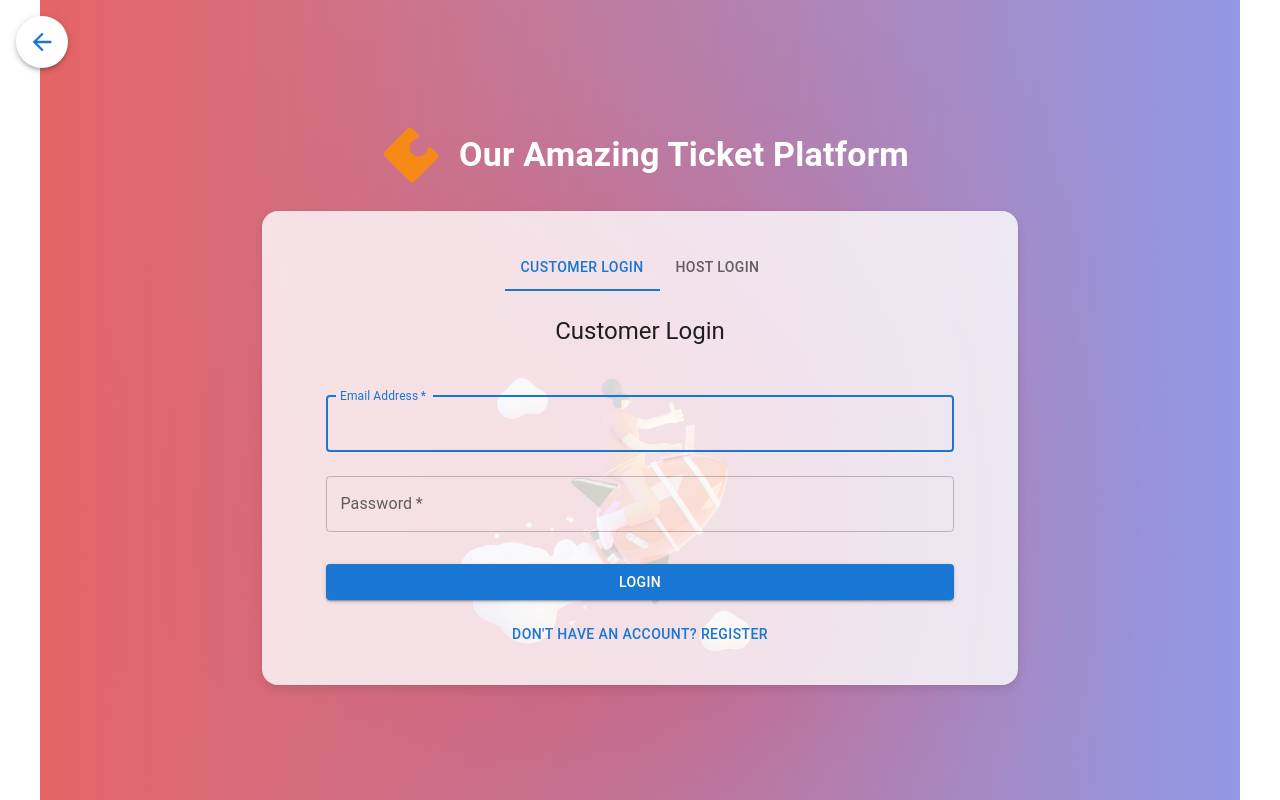
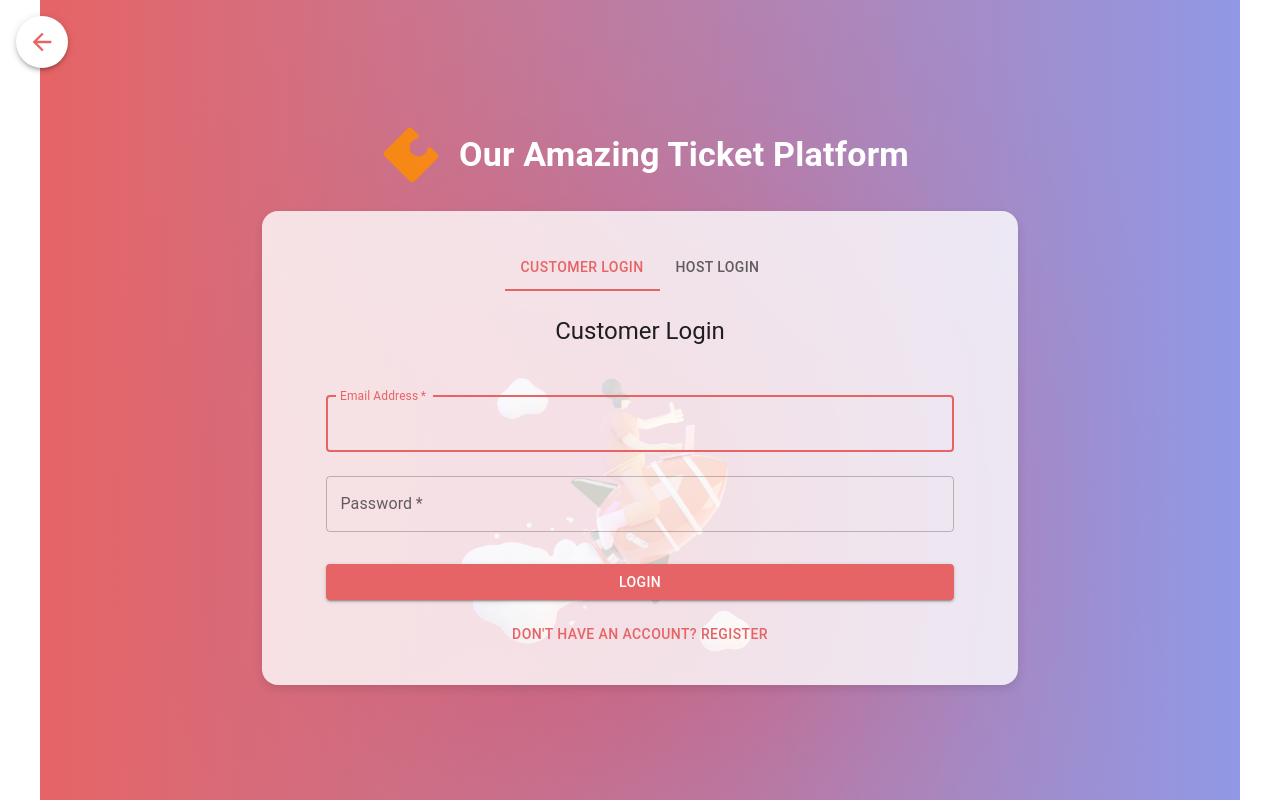
Before and after one commit to JoeJoeFang/9900, a React (Create React App) app in the folder frontend/: page /combined-login in a window 1280 px wide. Built offline with nearby package versions, Linux system fonts and the light colour scheme.

Commit message:
updated cancel booking bug

```diff
--- a/frontend/src/components/BackButton.jsx
+++ b/frontend/src/components/BackButton.jsx
@@ -1,22 +1,14 @@
 import React from 'react';
 import { useNavigate, useLocation } from 'react-router-dom';
-import { ThemeProvider, IconButton } from '@mui/material';
-import { createTheme } from '@mui/material/styles';
+import {ThemeProvider, IconButton, useTheme} from '@mui/material';
 
-const theme = createTheme({
-    palette: {
-        primary: {
-            main: '#e66465',
-        },
-        secondary: {
-            main: '#9198e5',
-        },
-    },
-});
+
+
 
 const BackButton = () => {
     const navigate = useNavigate();
     const location = useLocation();
+    const theme = useTheme();
 
     const handleBack = () => {
         navigate(-1);
--- a/frontend/src/index.js
+++ b/frontend/src/index.js
@@ -3,12 +3,28 @@ import ReactDOM from 'react-dom/client';
 import './index.css';
 import App from './App';
 import reportWebVitals from './reportWebVitals';
+import { ThemeProvider, createTheme } from '@mui/material/styles';
+
+// Create a theme instance.
+const theme = createTheme({
+    palette: {
+        primary: {
+            main: '#e66465',
+        },
+        secondary: {
+            main: '#9198e5',
+        },
+    },
+});
 
 const root = ReactDOM.createRoot(document.getElementById('root'));
+
 root.render(
-  <React.StrictMode>
-    <App />
-  </React.StrictMode>
+    <React.StrictMode>
+        <ThemeProvider theme={theme}>
+            <App />
+        </ThemeProvider>
+    </React.StrictMode>
 );
 
 // If you want to start measuring performance in your app, pass a function
--- a/frontend/src/pages/AllEvent.jsx
+++ b/frontend/src/pages/AllEvent.jsx
@@ -1,25 +1,24 @@
 import React, { useEffect, useState } from 'react';
 import axios from 'axios';
-import {ThemeProvider, Card, CardContent, Typography, CardMedia, CircularProgress, Box, Divider} from '@mui/material';
-import { createTheme } from '@mui/material/styles';
+import {
+    ThemeProvider,
+    Card,
+    CardContent,
+    Typography,
+    CardMedia,
+    CircularProgress,
+    Box,
+    Divider,
+    useTheme
+} from '@mui/material';
 import SearchEvents from '../components/SearchEvents';
 import {useNavigate} from "react-router-dom";
 import Navbar from '../components/Navbar';
 import Tooltip from "@mui/material/Tooltip";
 
 
-const theme = createTheme({
-    palette: {
-        primary: {
-            main: '#e66465',
-        },
-        secondary: {
-            main: '#9198e5',
-        },
-    },
-});
-
 const EventsList = () => {
+    const theme = useTheme();
     const [events, setEvents] = useState([]);
     const [isLoading, setIsLoading] = useState(false);
     const [error, setError] = useState(null);
--- a/frontend/src/pages/CreateEventPage.jsx
+++ b/frontend/src/pages/CreateEventPage.jsx
@@ -12,7 +12,7 @@ import {
     Grid,
     TextField,
     Button,
-    IconButton,
+    IconButton, useTheme,
 } from '@mui/material';
 import axios from 'axios';
 import { Dialog, DialogActions, DialogContent, DialogContentText, DialogTitle } from '@mui/material';
@@ -23,20 +23,8 @@ import Autocomplete from '@mui/material/Autocomplete';
 
 
 
-
-
-const theme = createTheme({
-    palette: {
-        primary: {
-            main: '#e66465',
-        },
-        secondary: {
-            main: '#9198e5',
-        },
-    },
-});
-
 const CreateNewEvent = () => {
+    const theme = useTheme();
     const identity = localStorage.getItem('identity');
     const navigate = useNavigate();
     const [formErrors, setFormErrors] = useState({});
--- a/frontend/src/pages/EventDetails.jsx
+++ b/frontend/src/pages/EventDetails.jsx
@@ -1,8 +1,7 @@
 import React, {useCallback, useEffect, useState} from 'react';
 import axios from 'axios';
-import { createTheme } from '@mui/material/styles';
 import NativeSelect from '@mui/material/NativeSelect';
-import { Dialog, DialogActions, DialogContent, DialogContentText, DialogTitle } from '@mui/material';
+import {Dialog, DialogActions, DialogContent, DialogContentText, DialogTitle, useTheme} from '@mui/material';
 import { useParams } from 'react-router-dom';
 import { ThemeProvider } from '@mui/material/styles';
 import {
@@ -25,19 +24,9 @@ import Tooltip from '@mui/material/Tooltip';
 import ReviewsHostPage from "./ReviewsHostPage";
 
 
-const theme = createTheme({
-    palette: {
-        primary: {
-            main: '#e66465',
-        },
-        secondary: {
-            main: '#9198e5',
-        },
-    },
-});
-
 
 const EventDetails = () => {
+    const theme = useTheme();
     const { eventId } = useParams();
     const [eventsInfo, setEventsInfo] = useState({
         id: 'id',
--- a/frontend/src/pages/MyAccount.jsx
+++ b/frontend/src/pages/MyAccount.jsx
@@ -1,21 +1,22 @@
 import React, { useEffect, useState } from 'react';
 import axios from 'axios';
-import { ThemeProvider,Box, Button, TextField,Typography, CircularProgress, Card, CardContent, Avatar } from '@mui/material';
-import { createTheme } from '@mui/material/styles';
+import {
+    ThemeProvider,
+    Box,
+    Button,
+    TextField,
+    Typography,
+    CircularProgress,
+    Card,
+    CardContent,
+    Avatar,
+    useTheme
+} from '@mui/material';
 import Navbar from '../components/Navbar';
 
-const theme = createTheme({
-    palette: {
-        primary: {
-            main: '#e66465',
-        },
-        secondary: {
-            main: '#9198e5',
-        },
-    },
-});
 
 const MyAccount = () => {
+    const theme = useTheme();
     const [custDetail, setCustDetail] = useState({});
     const [isLoading, setIsLoading] = useState(true);
     const [error, setError] = useState('');
--- a/frontend/src/pages/MyBookingPage.jsx
+++ b/frontend/src/pages/MyBookingPage.jsx
@@ -1,24 +1,27 @@
 import React, { useEffect, useState } from 'react';
 import axios from 'axios';
-import { Card, CardContent, Typography, CardMedia, CircularProgress, Box,ThemeProvider } from '@mui/material';
-import { createTheme } from '@mui/material/styles';
+import {
+    Card,
+    CardContent,
+    Typography,
+    CardMedia,
+    CircularProgress,
+    Box,
+    ThemeProvider,
+    useTheme,
+    Alert, Snackbar
+} from '@mui/material';
 import ErrorIcon from '@mui/icons-material/Error';
 import { Button, Dialog, DialogActions, DialogContent, DialogContentText, DialogTitle } from '@mui/material';
 import {useNavigate} from "react-router-dom";
 import Navbar from '../components/Navbar';
-const theme = createTheme({
-    palette: {
-        primary: {
-            main: '#e66465',
-        },
-        secondary: {
-            main: '#9198e5',
-        },
-    },
-});
+
 
 
 const BookingList = () => {
+    const [snackbarOpen, setSnackbarOpen] = useState(false);
+    const [snackbarMessage, setSnackbarMessage] = useState('');
+    const theme = useTheme();
     console.log('fetch.....');
     // const userId = localStorage.getItem('userId');
     const [events, setEvents] = useState([]);
@@ -123,11 +126,23 @@ const BookingList = () => {
                 }
             } catch (error) {
                 if (error.response) {
-                    if (error.response.status === 400) {
-                        alert('Invalid input: ' + error.response.error);
-                    } else if (error.response.status === 403) {
-                        alert('Invalid Token: ' + error.response.error);
+                    let errorMessage = '';
+                    switch (error.response.status) {
+                        case 400:
+                            errorMessage = 'Event does not exist, please fresh your page';
+                            break;
+                        case 402:
+                            errorMessage = 'Seats have been booked!';
+                            break;
+                        case 404:
+                            errorMessage = 'Event does not exist, please refresh your page';
+                            break;
+                        default:
+                            errorMessage = 'An unexpected error occurred';
+                            break;
                     }
+                    setSnackbarMessage(errorMessage);
+                    setSnackbarOpen(true);
                 }
             }
         }
@@ -306,6 +321,11 @@ const BookingList = () => {
                             <Button onClick={handleCancelBooking} autoFocus>Yes</Button>
                         </DialogActions>
                     </Dialog>
+                    <Snackbar open={snackbarOpen} autoHideDuration={6000} onClose={() => setSnackbarOpen(false)}>
+                        <Alert onClose={() => setSnackbarOpen(false)} severity="error" sx={{ width: '100%' }}>
+                            {snackbarMessage}
+                        </Alert>
+                    </Snackbar>
                 </Box>
             </ThemeProvider>
     );
--- a/frontend/src/pages/MyHostedEventsPage.jsx
+++ b/frontend/src/pages/MyHostedEventsPage.jsx
@@ -1,23 +1,22 @@
 import React, { useEffect, useState } from 'react';
 import axios from 'axios';
-import { ThemeProvider,Card, CardContent, Typography, CardMedia, CircularProgress, Box, Link } from '@mui/material';
-import { createTheme } from '@mui/material/styles';
+import {
+    ThemeProvider,
+    Card,
+    CardContent,
+    Typography,
+    CardMedia,
+    CircularProgress,
+    Box,
+    Link,
+    useTheme
+} from '@mui/material';
 import { Button } from '@mui/material';
 import { Dialog, DialogActions, DialogContent, DialogContentText, DialogTitle } from '@mui/material';
 import { useNavigate } from 'react-router-dom';
 import Navbar from '../components/Navbar';
 import UnauthorizedAccess from "../components/UnauthorizedAccess";
 
-const theme = createTheme({
-    palette: {
-        primary: {
-            main: '#e66465',
-        },
-        secondary: {
-            main: '#9198e5',
-        },
-    },
-});
 
 const MyHostedEventsPage = () => {
     const [events, setEvents] = useState([]);
@@ -28,15 +27,7 @@ const MyHostedEventsPage = () => {
     const [openDialog, setOpenDialog] = useState(false);
     const [currentEventId, setCurrentEventId] = useState(null);
     const navigate = useNavigate();
-    // const handleSearch = (searchTerm) => {
-    //     // Implement the logic to filter your events based on the search term
-    //     // For example, you can set the events state to a filtered list of events
-    //     // that match the search term.
-    //     const filteredEvents = events.filter((event) =>
-    //         event.title.toLowerCase().includes(searchTerm.toLowerCase())
-    //     );
-    //     setEvents(filteredEvents);
-    // };
+    const theme = useTheme();
 
     const fetchEvents = async () => {
         setIsLoading(true);
--- a/frontend/src/pages/NewLoginPage.jsx
+++ b/frontend/src/pages/NewLoginPage.jsx
@@ -1,9 +1,11 @@
 import React, { useState } from 'react';
 import { useNavigate } from 'react-router-dom';
 import axios from 'axios';
-import { Box, Button, TextField, Typography, Container, Paper, Tab, Tabs, IconButton, useTheme } from '@mui/material';
+import { Box, Button, TextField, Typography, Container, Paper, Tab, Tabs, IconButton, useTheme, Snackbar, Alert } from '@mui/material';
 import ArrowBackIcon from '@mui/icons-material/ArrowBack';
 import HeaderLogo from '../components/HeaderLogo';
+
+
 
 function TabPanel(props) {
     const { children, value, index, ...other } = props;
@@ -39,6 +41,9 @@ export const CombinedLogin = () => {
         password: '',
     });
 
+    const [snackbarOpen, setSnackbarOpen] = useState(false);
+    const [snackbarMessage, setSnackbarMessage] = useState('');
+
     const handleBack = () => {
         navigate(-1);
     };
@@ -53,7 +58,7 @@ export const CombinedLogin = () => {
     const loginUser = async (e) => {
         e.preventDefault();
 
-        const endpoint = activeTab === 0 ? 'customer' : 'host';
+        // const endpoint = activeTab === 0 ? 'customer' : 'host';
         const identity = activeTab === 0 ? 'customer' : 'host';
 
         try {
@@ -66,15 +71,33 @@ export const CombinedLogin = () => {
                 },
             });
 
-            if (response.status === 200) {
+            if (response.status === 200 || response.status === 201) {
                 localStorage.setItem('token', response.data.token);
                 localStorage.setItem('userEmail', loginData.email);
                 localStorage.setItem('userId', response.data.id);
                 localStorage.setItem('identity', identity);
                 navigate('/all-event');
             }
-        } catch (errorResponse) {
-            alert(errorResponse.response.data.error);
+        } catch (error) {
+            if (error.response) {
+                let errorMessage = '';
+                switch (error.response.status) {
+                    case 401:
+                        errorMessage = 'Email does not exist';
+                        break;
+                    case 402:
+                        errorMessage = 'Seats have been booked!';
+                        break;
+                    case 404:
+                        errorMessage = 'Event does not exist, please refresh your page';
+                        break;
+                    default:
+                        errorMessage = 'An unexpected error occurred';
+                        break;
+                }
+                setSnackbarMessage(errorMessage);
+                setSnackbarOpen(true);
+            }
         }
     };
 
@@ -83,7 +106,8 @@ export const CombinedLogin = () => {
     };
 
     return (
-        <Container component="main" sx={{
+        <Container theme={theme}
+                   component="main" sx={{
             minHeight: '100vh',
             display: 'flex',
             flexDirection: 'column',
@@ -176,6 +200,11 @@ export const CombinedLogin = () => {
                     </Button>
                 </Box>
             </Paper>
+            <Snackbar open={snackbarOpen} autoHideDuration={6000} onClose={() => setSnackbarOpen(false)}>
+                <Alert onClose={() => setSnackbarOpen(false)} severity="error" sx={{ width: '100%' }}>
+                    {snackbarMessage}
+                </Alert>
+            </Snackbar>
         </Container>
     );
 };
```
